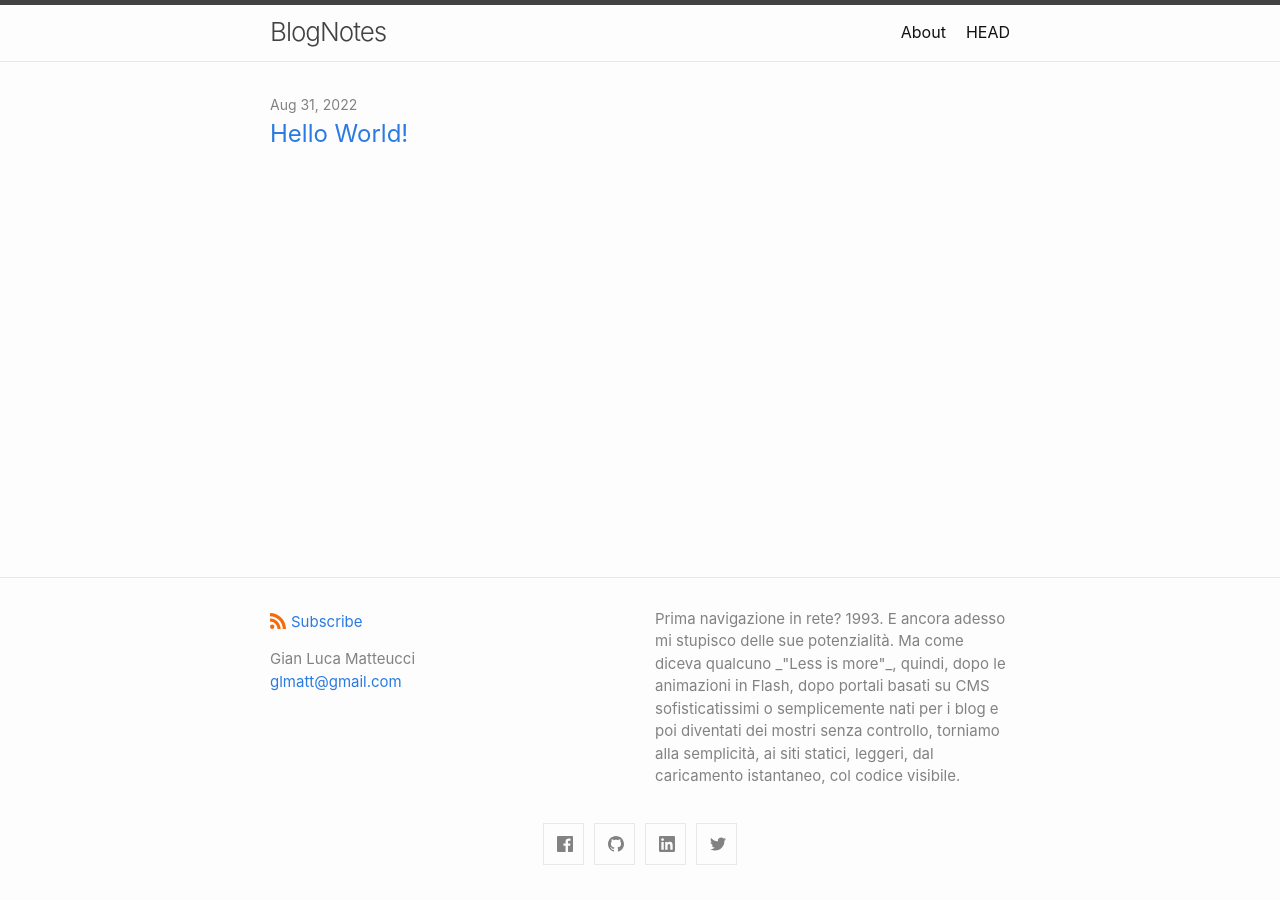
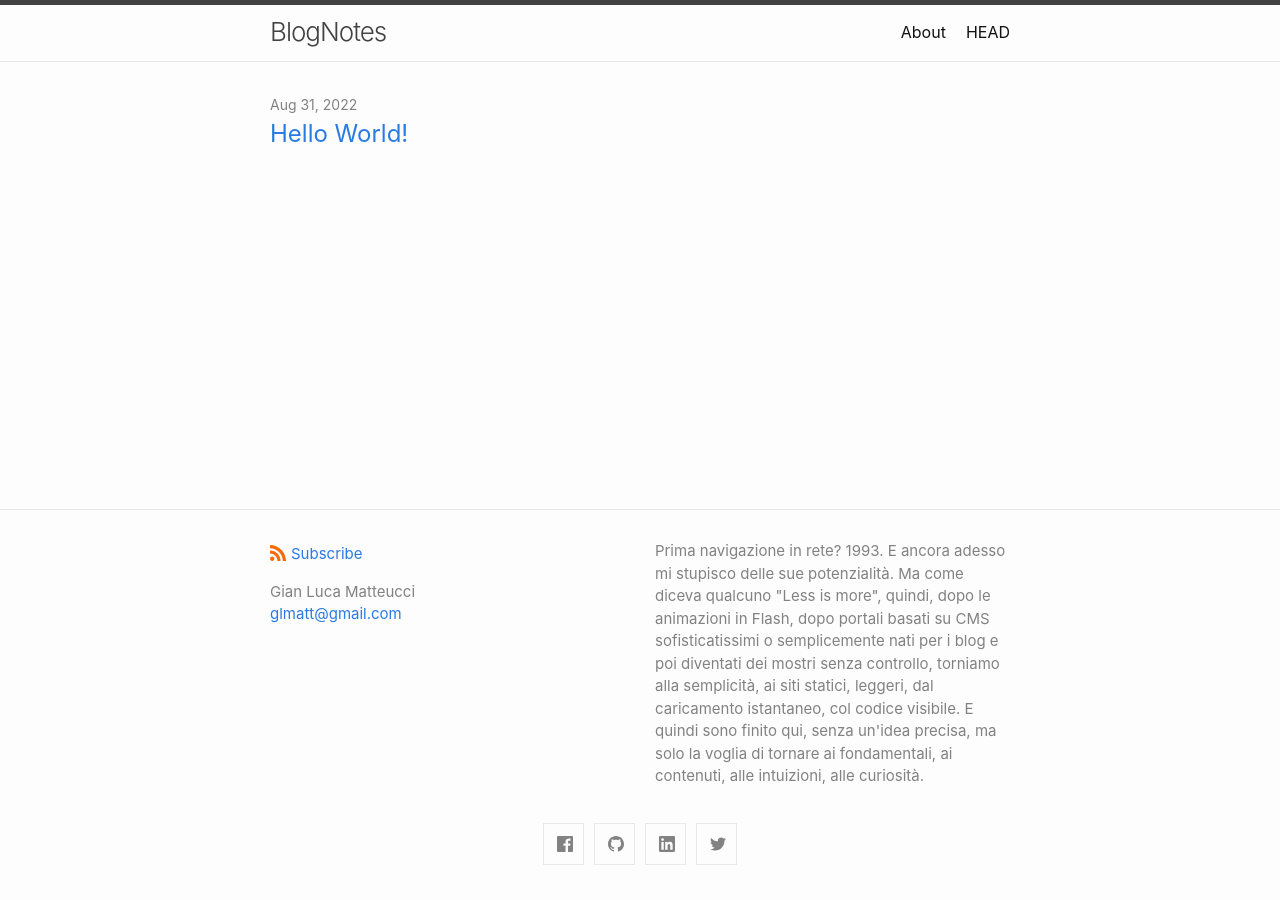
Before and after one commit to glmatt/glmatt.github.io, a Jekyll site: the page built from index.md, in a window 1280 px wide. Built offline with Jekyll 4.4.1, drawn with Linux system fonts in a browser that asks for light colours.

Commit message:
Update _config.yml

```diff
--- a/_config.yml
+++ b/_config.yml
@@ -5,10 +5,12 @@ author:
 description: > # this means to ignore newlines until "show_excerpts:"
   Prima navigazione in rete? 1993.
   E ancora adesso mi stupisco delle sue potenzialità.
-  Ma come diceva qualcuno _"Less is more"_, quindi, dopo le animazioni in Flash,
+  Ma come diceva qualcuno "Less is more", quindi, dopo le animazioni in Flash,
   dopo portali basati su CMS sofisticatissimi o semplicemente nati per i blog e poi
   diventati dei mostri senza controllo, torniamo alla semplicità, ai siti statici,
   leggeri, dal caricamento istantaneo, col codice visibile.
+  E quindi sono finito qui, senza un'idea precisa, ma solo la voglia di tornare
+  ai fondamentali, ai contenuti, alle intuizioni, alle curiosità.
 
 show_excerpts: false # set to true to show excerpts on the homepage
 
```
